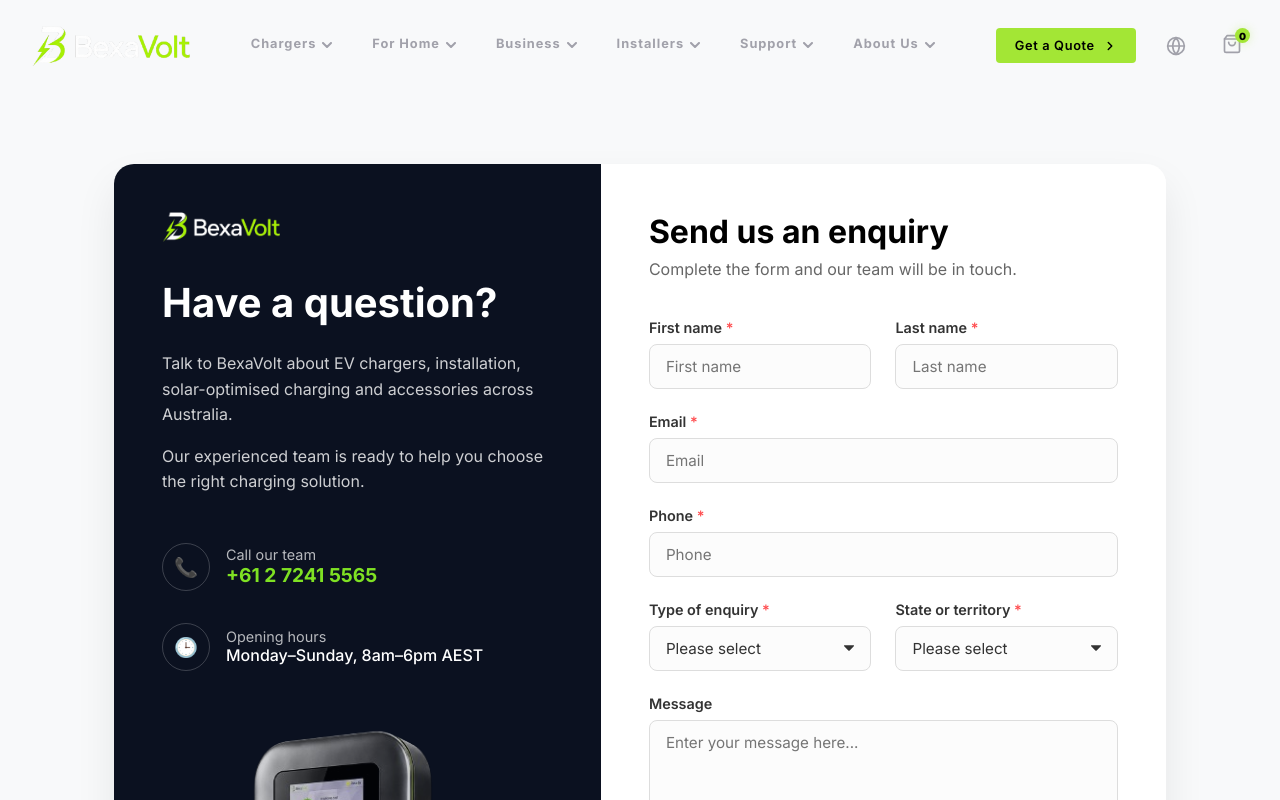
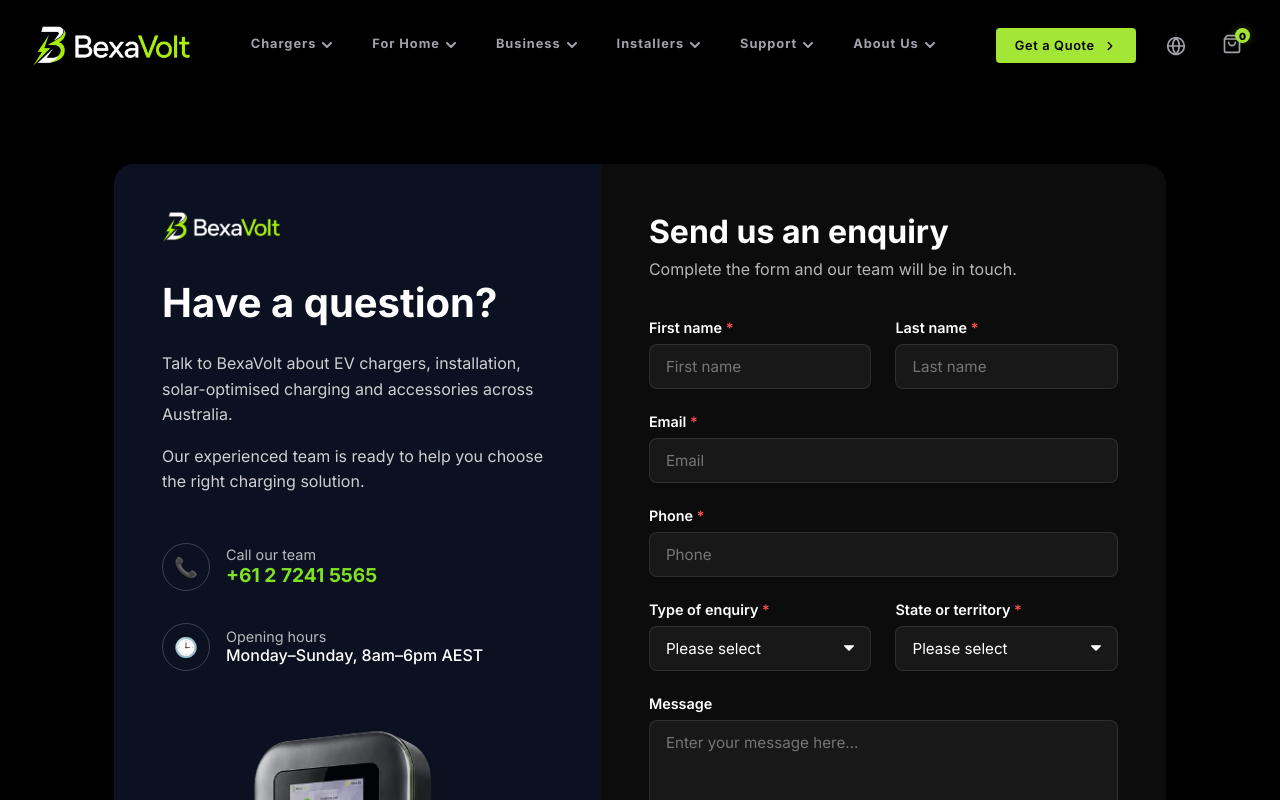
Before and after one commit to carricomfort8-lang/BexaVolt, a Next.js app in the folder frontend/: page /contact in a window 1280 px wide. Shown: the top 800 px of the page. Built offline with nearby package versions, Linux system fonts and the light colour scheme.

Commit message:
Update Contact page to dark theme matching the rest of the site

```diff
--- a/frontend/src/app/contact/page.module.css
+++ b/frontend/src/app/contact/page.module.css
@@ -1,7 +1,7 @@
 
 .main {
   min-height: 100vh;
-  background-color: #f8f9fa; /* Light grey background outside the form */
+  background-color: var(--background, #000); color: var(--foreground, #fff); /* Light grey background outside the form */
   padding-top: 100px;
 }
 
@@ -13,7 +13,7 @@
 
 .contactContainer {
   display: flex;
-  background: white;
+  background: var(--bg-card);
   border-radius: 20px;
   overflow: hidden;
   box-shadow: 0 20px 40px rgba(0,0,0,0.08);
@@ -108,19 +108,19 @@
 .rightPanel {
   flex: 1.2;
   padding: 3rem;
-  background-color: white;
-  color: #333;
+  background-color: transparent;
+  color: #fff;
 }
 
 .formTitle {
   font-size: 2rem;
   font-weight: 700;
   margin-bottom: 0.5rem;
-  color: #000;
+  color: #fff;
 }
 
 .formSubtitle {
-  color: #666;
+  color: rgba(255,255,255,0.7);
   margin-bottom: 2.5rem;
   font-size: 1rem;
 }
@@ -141,7 +141,7 @@
 .formGroup label {
   font-size: 0.9rem;
   font-weight: 600;
-  color: #333;
+  color: #fff;
 }
 
 .required {
@@ -153,14 +153,14 @@
 .formGroup textarea {
   width: 100%;
   padding: 0.75rem 1rem;
-  border: 1px solid #ddd;
+  border: 1px solid rgba(255,255,255,0.1);
   border-radius: 8px;
   font-size: 0.95rem;
   font-family: inherit;
-  color: #333;
+  color: #fff;
   outline: none;
   transition: border-color 0.3s;
-  background-color: #fcfcfc;
+  background-color: rgba(255,255,255,0.05); color: #fff;
 }
 
 .formGroup input:focus,
@@ -181,7 +181,7 @@
   width: 100%;
   padding: 1rem;
   background-color: #B1D124; /* Yellow-green button color */
-  color: #000;
+  color: #fff;
   font-weight: 700;
   font-size: 1.1rem;
   border: none;
@@ -204,7 +204,3 @@
     gap: 0;
   }
 }
-
-.navWrapper {
-  background-color: #0B1120;
-}
--- a/frontend/src/app/contact/page.tsx
+++ b/frontend/src/app/contact/page.tsx
@@ -6,7 +6,7 @@
 export default function ContactPage() {
   return (
     <main className={styles.main}>
-      <div className={styles.navWrapper}><Navbar /></div>
+      <Navbar />
 
       <div className={styles.contactWrapper}>
         <div className={styles.contactContainer}>
```
